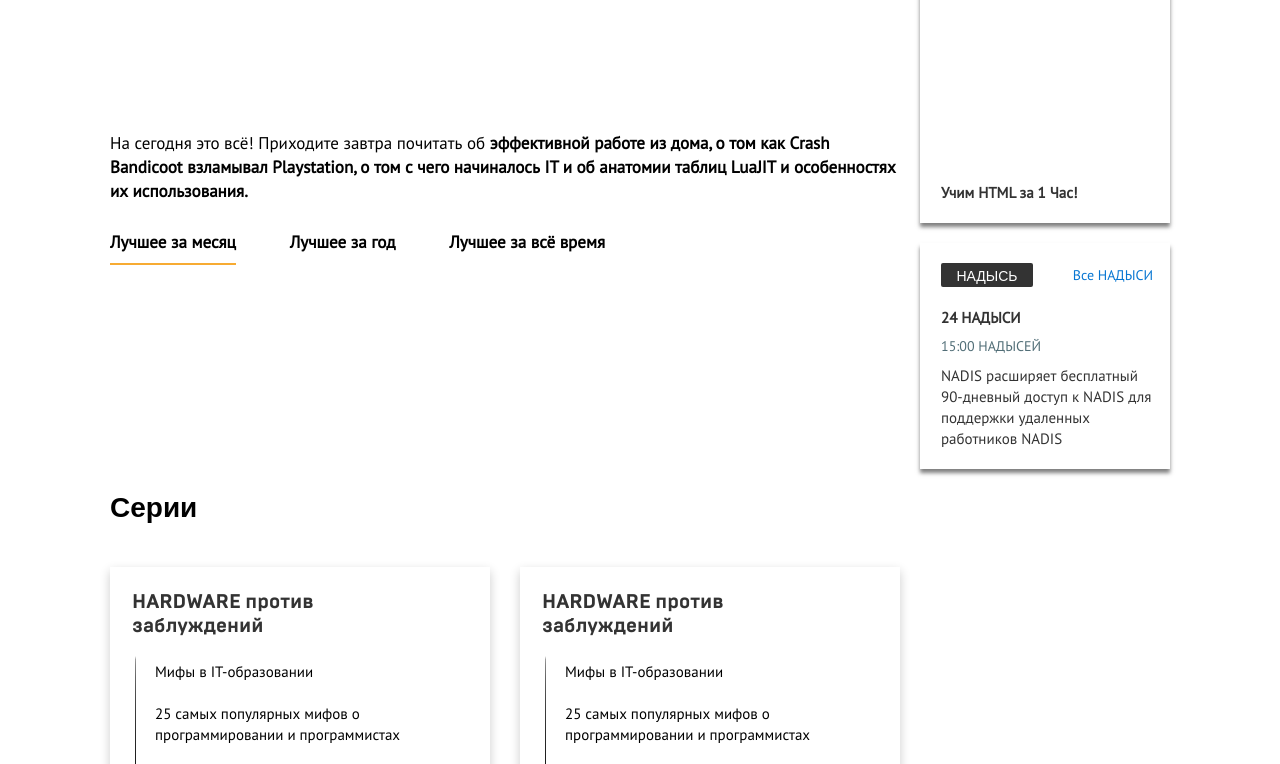
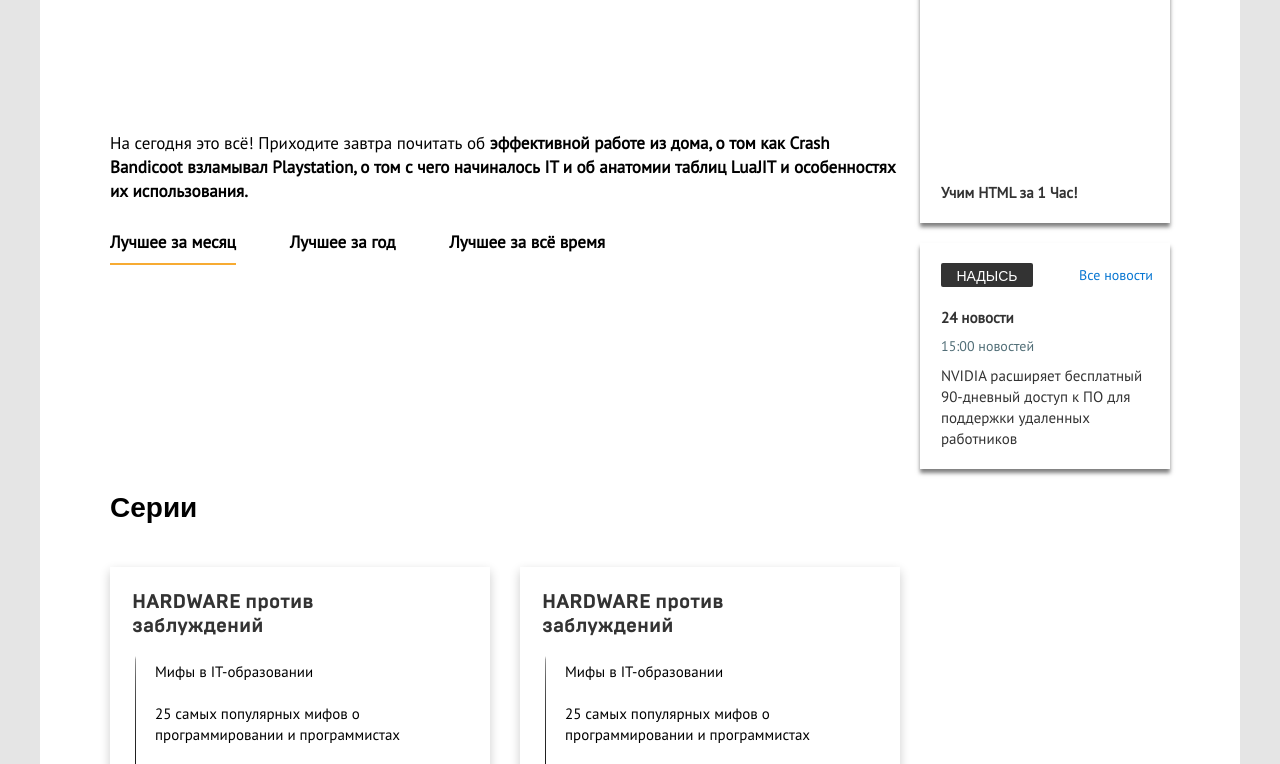
Before and after one commit to KRiNGU/snp_hardware, a website built with webpack: page index.html in a window 1280 px wide. Shown: the part 1224-1988 px from the top of the page. Built offline with nearby package versions, Linux system fonts and the light colour scheme; files whose address does not match are found by name; a web font is replaced by a local one.

Commit message:
prepare for revork

```diff
--- a/index.html
+++ b/index.html
@@ -366,13 +366,13 @@
             <section class="aside__NADIS aside__container">
               <div class="top__panel">
                 <div class="aside__type">НАДЫСЬ</div>
-                <a class="aside__all all__NADIS" href="">Все НАДЫСИ</a>
+                <a class="aside__all all__NADIS" href="">Все новости</a>
               </div>
-              <div class="NADIS__date">24 НАДЫСИ</div>
-              <div class="NADIS__time">15:00 НАДЫСЕЙ</div>
+              <div class="NADIS__date">24 новости</div>
+              <div class="NADIS__time">15:00 новостей</div>
               <p class="NADIS__text">
-                NADIS расширяет бесплатный 90-дневный доступ к NADIS для
-                поддержки удаленных работников NADIS
+                NVIDIA расширяет бесплатный 90-дневный доступ к ПО для
+                поддержки удаленных работников
               </p>
             </section>
           </ul>
--- a/src/scss/main.scss
+++ b/src/scss/main.scss
@@ -30,10 +30,15 @@ $bc: #faaf3f;
 $abbc: #f7ab32;
 $bahc: #f49f21;
 
+body {
+    background: #E5E5E5;
+}
+
 .container {
     width: 100%;
     max-width: 1200px;
     margin: auto;
+    background: #fff;
 }
 
 .button {
@@ -238,9 +243,9 @@ $bahc: #f49f21;
     max-width: 91px;
     height: 24px;
     @include fontz('Brutal Type', black, 16px, 22px);
-    @include fontz('PT Sans Caption' , black, 14px, 22px);
     letter-spacing: -0.02em;
     @media (max-width: 320px) {
+        @include fontz('PT Sans Caption' , black, 14px, 22px);
         width: auto;
     }
 }
@@ -304,6 +309,7 @@ $bahc: #f49f21;
 
 .today__title {
     @include fontz('PT Sans Caption', black, 28px, 22px);
+    font-weight: normal;
     margin: 0;
     height: 41px;
     letter-spacing: -0.02em;
@@ -453,6 +459,8 @@ $bahc: #f49f21;
     display: flex;
     justify-content: space-between;
     align-items: flex-end;
+    max-width: 169px;
+    width: 95%;
     @media (max-width: 768px) {
         bottom: 13px;
         left: 32px;
@@ -465,7 +473,6 @@ $bahc: #f49f21;
 
 .first-article__footer {
     max-width: 749px;
-    width: 95%;
     height: 23px;
     @media (max-width: 1024px) {
         max-width: 690px;
--- a/style.css
+++ b/style.css
@@ -69,10 +69,14 @@ button {
   cursor: pointer;
   outline: none; }
 
+body {
+  background: #E5E5E5; }
+
 .container {
   width: 100%;
   max-width: 1200px;
-  margin: auto; }
+  margin: auto;
+  background: #fff; }
 
 .button {
   background: none;
@@ -271,13 +275,13 @@ button {
   color: black;
   font-size: 16px;
   line-height: 22px;
-  font-family: "PT Sans Caption", sans-serif;
-  color: black;
-  font-size: 14px;
-  line-height: 22px;
   letter-spacing: -0.02em; }
   @media (max-width: 320px) {
     .panel__elem {
+      font-family: "PT Sans Caption", sans-serif;
+      color: black;
+      font-size: 14px;
+      line-height: 22px;
       width: auto; } }
 
 .panel__elem_mobile {
@@ -337,6 +341,7 @@ button {
   color: black;
   font-size: 28px;
   line-height: 22px;
+  font-weight: normal;
   margin: 0;
   height: 41px;
   letter-spacing: -0.02em;
@@ -483,7 +488,9 @@ button {
   bottom: 20px;
   display: flex;
   justify-content: space-between;
-  align-items: flex-end; }
+  align-items: flex-end;
+  max-width: 169px;
+  width: 95%; }
   @media (max-width: 768px) {
     .today__footer {
       bottom: 13px;
@@ -495,7 +502,6 @@ button {
 
 .first-article__footer {
   max-width: 749px;
-  width: 95%;
   height: 23px; }
   @media (max-width: 1024px) {
     .first-article__footer {
```
